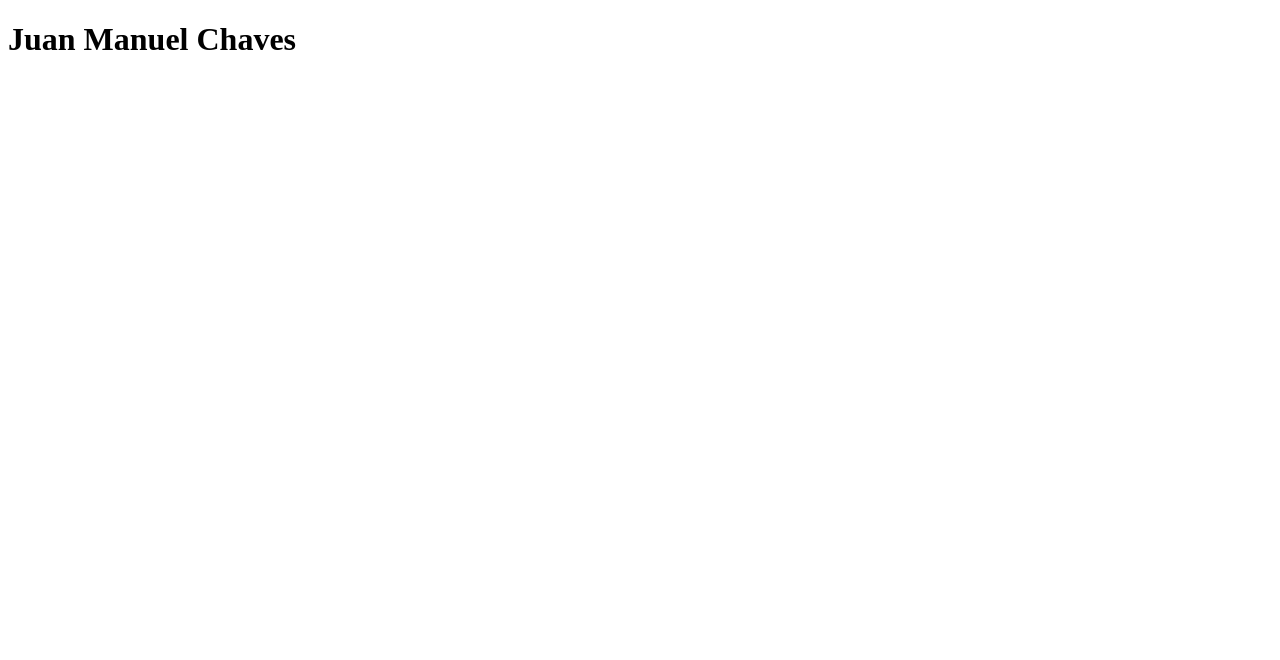
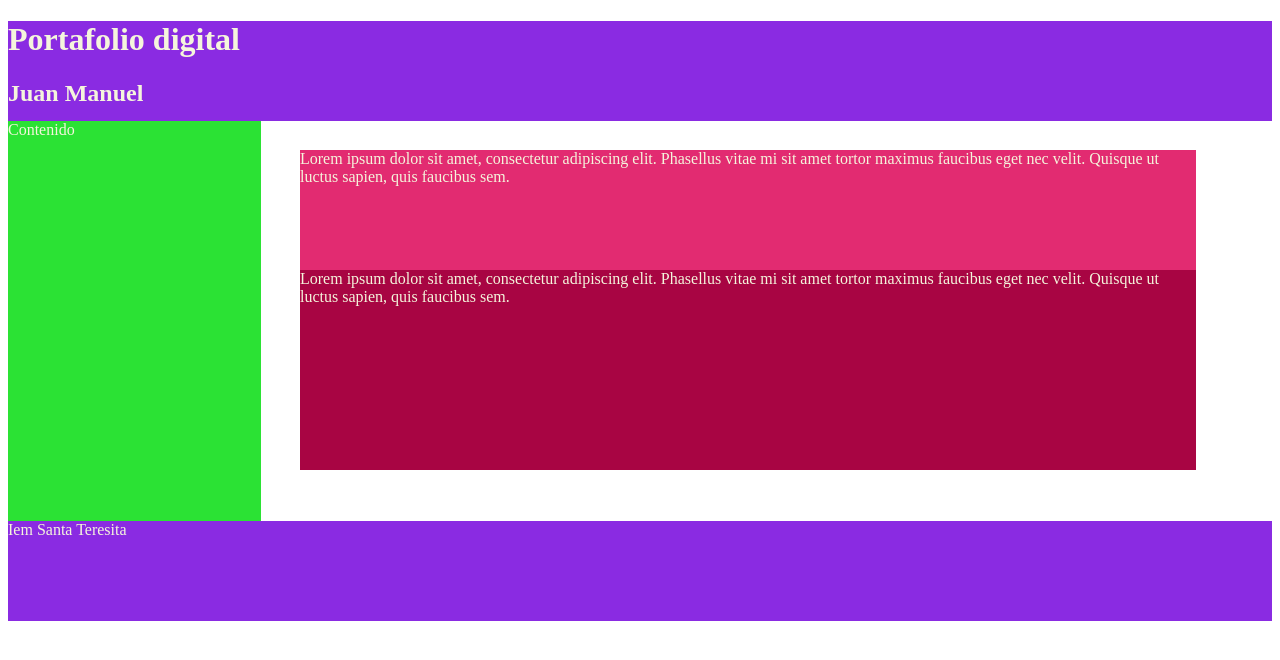
Before and after one commit to JuanManuelCL/Curso-HTML, a plain HTML site: page 11/index.html in a window 1280 px wide. Drawn offline with Linux system fonts and the light colour scheme.

Commit message:
actualizado index.html

```diff
--- a/11/index.html
+++ b/11/index.html
@@ -3,9 +3,56 @@
 <head>
     <meta charset="UTF-8">
     <meta name="viewport" content="width=device-width, initial-scale=1.0">
-    <title>Document</title>
+    <title>Documento de prueba</title>
+<style>
+#encabezado{
+ width:100% ;
+height:100px ;
+background-color: blueviolet;
+color: beige;
+}
+#pie{
+width:100% ;
+height: 100px;
+background-color: blueviolet;
+color: beige;
+}
+#menu{
+    width:20% ;
+height: 400px;
+background-color: rgb(43, 226, 52);
+color: beige;
+}
+#contenido{
+    width:70% ;
+height: 200px;
+background-color: rgb(226, 43, 113);
+color: beige;
+display: inline-block;
+position:absolute;
+top: 150px;
+left: 300px;
+}
+#contenido2{
+    width:70% ;
+height: 200px;
+background-color: rgb(168, 5, 67);
+color: beige;
+display: inline-block;
+position:absolute;
+top: 270px;
+left: 300px;
+}
+</style>
 </head>
 <body>
-    <h1>Juan Manuel Chaves </h1>
+    <div id="encabezado"> <h1>Portafolio digital</h1>
+    <h2>Juan Manuel</h2></div>
+    <div id="menu">Contenido</div>
+    <div>
+      <div id="contenido">Lorem ipsum dolor sit amet, consectetur adipiscing elit. Phasellus vitae mi sit amet tortor maximus faucibus eget nec velit. Quisque ut luctus sapien, quis faucibus sem.</div>
+      <div id="contenido2">Lorem ipsum dolor sit amet, consectetur adipiscing elit. Phasellus vitae mi sit amet tortor maximus faucibus eget nec velit. Quisque ut luctus sapien, quis faucibus sem.</div>
+    </div>
+    <div id="pie">Iem Santa Teresita</div>
 </body>
 </html>
```
Also changed, not shown: 11/semana7/Ejemplo1.html (added, +12 -0 lines), 11/semana7/Ejemplo2.html (added, +33 -0 lines), 11/semana7/Ejemplo3.html (added, +11 -0 lines), 11/semana7/Ejemplo4.html (added, +27 -0 lines), 11/semana7/img/Messi-Verdolaga.jpeg (added), 11/semana7/img/descarga.jfif (added).
